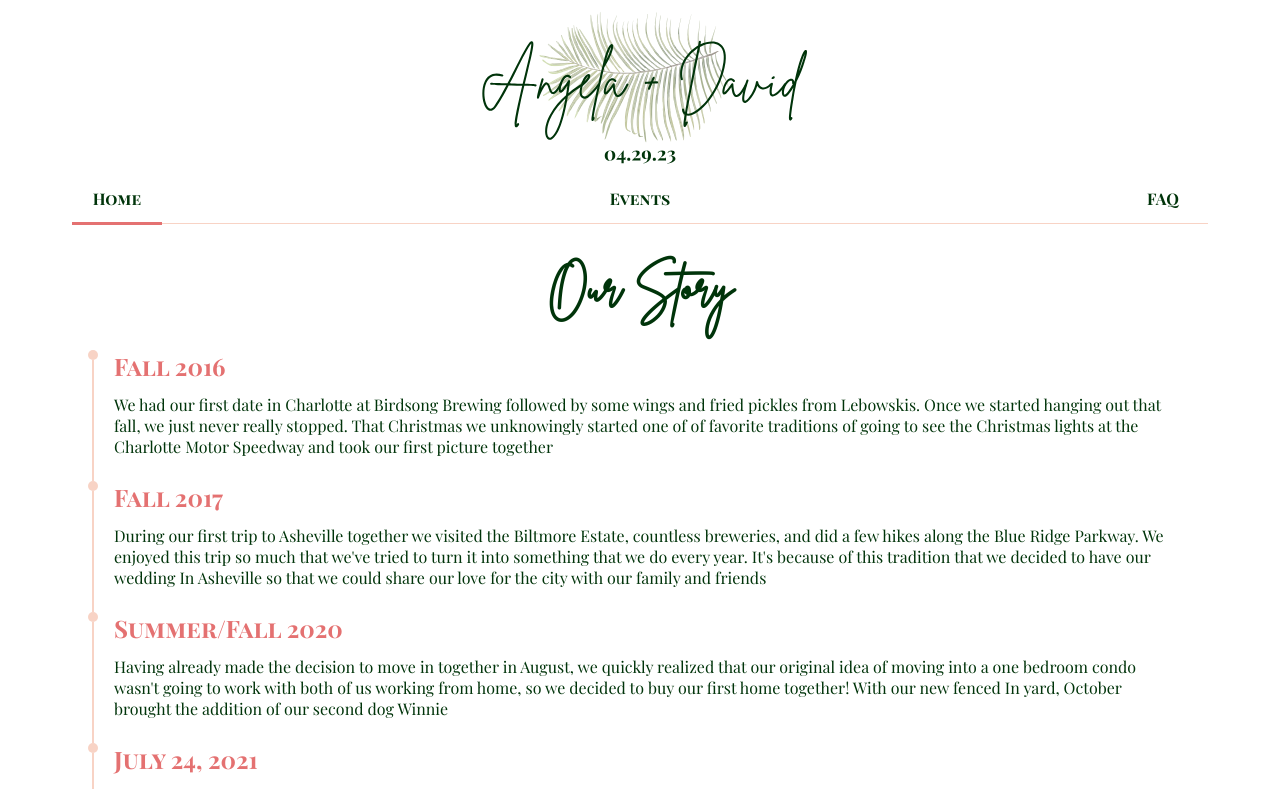
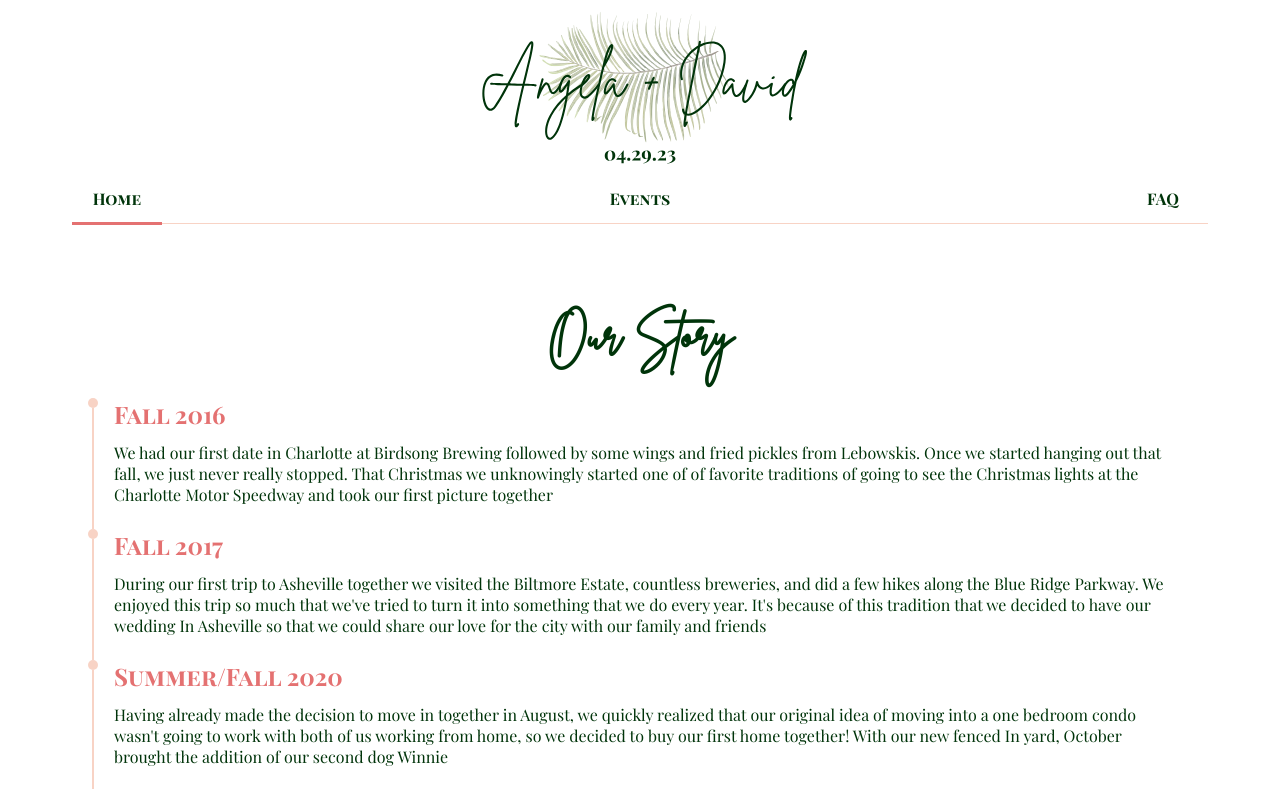
Before and after one commit to angevogler/wedding-website, a React (Create React App) app: page / in a window 1280 px wide. Shown: the top 789 px of the page. Built offline with nearby package versions, Linux system fonts and the light colour scheme.

Commit message:
tweaks to padding on content container

```diff
--- a/src/App.tsx
+++ b/src/App.tsx
@@ -92,11 +92,11 @@ const AppWrapper = styled.div`
 
 const ContentWrapper = styled.div<{shrinkHeader: boolean}>`
   margin-top: 81px;
-  padding: 0 8px;
+  padding: 16px 8px;
   @media only screen and (min-width: ${breakpoints.small}) {
     // margin-top: ${props => props.shrinkHeader ? `${smallerHeaderSize}px` : `${largeHeaderSize}px`};
     margin-top: ${smallerHeaderSize}px;
-    padding: 0 72px
+    padding: 48px 72px 72px;
   }
 `
 
```
